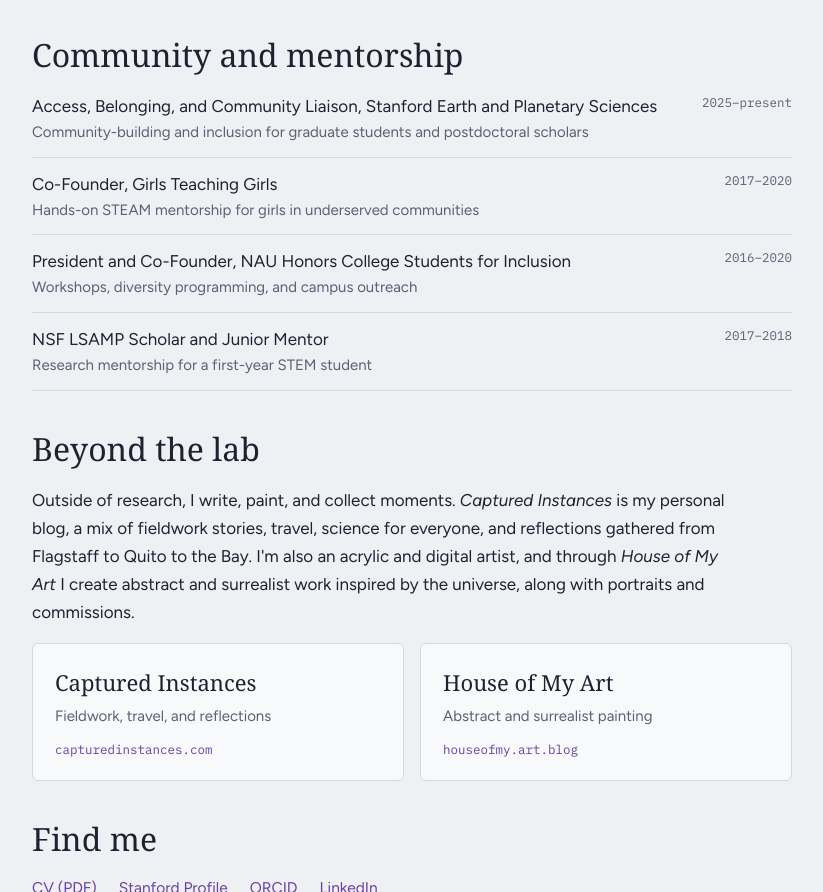
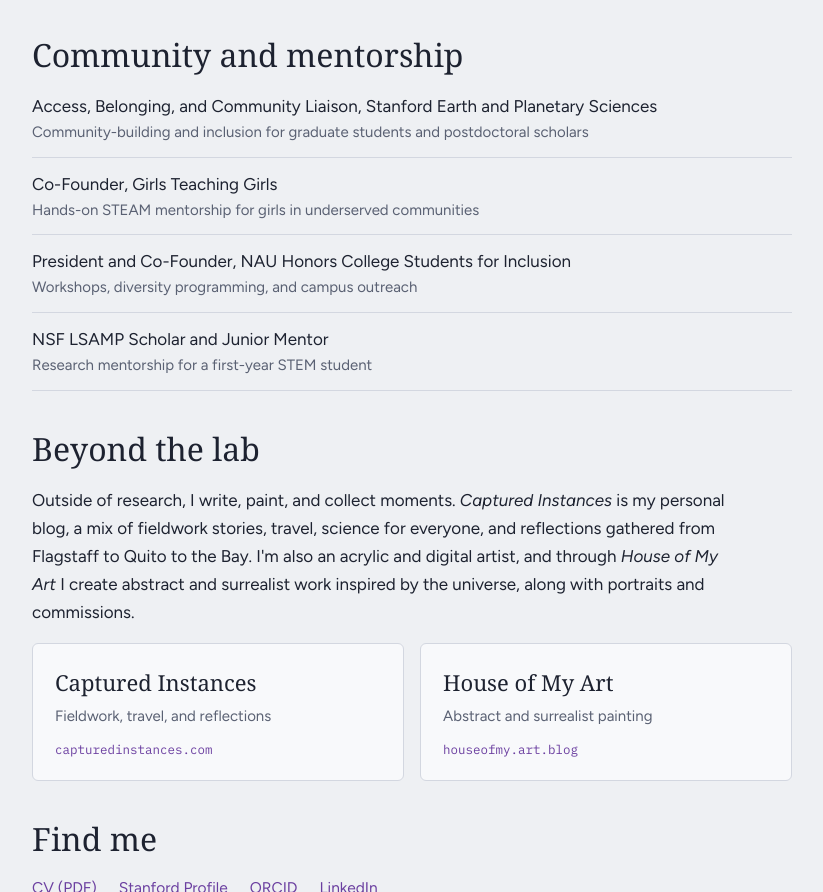
Before and after one commit to miapique/miapique.github.io, a plain HTML site: page index.html in a window 1280 px wide. Shown: the part 3840-4732 px from the top of the page, without its empty margins (228-1051 px from the left). Drawn offline with Linux system fonts and the light colour scheme; a web font is replaced by a local one.

Commit message:
Remove dates from Community and mentorship
Co-Authored-By: Claude Opus 5.5 <noreply@anthropic.com>
Claude-Session: https://claude.ai/code/session_01KpE6bQiUzfBtwgxLXzWjXM

```diff
--- a/index.html
+++ b/index.html
@@ -241,10 +241,10 @@ footer{padding-block:48px 40px; color:var(--muted); font-size:13.5px}
   <section id="community">
     <h2>Community and mentorship</h2>
     <ul class="roles">
-      <li><span>Access, Belonging, and Community Liaison, Stanford Earth and Planetary Sciences</span><span class="when">2025–present</span><span class="sub">Community-building and inclusion for graduate students and postdoctoral scholars</span></li>
-      <li><span>Co-Founder, Girls Teaching Girls</span><span class="when">2017–2020</span><span class="sub">Hands-on STEAM mentorship for girls in underserved communities</span></li>
-      <li><span>President and Co-Founder, NAU Honors College Students for Inclusion</span><span class="when">2016–2020</span><span class="sub">Workshops, diversity programming, and campus outreach</span></li>
-      <li><span>NSF LSAMP Scholar and Junior Mentor</span><span class="when">2017–2018</span><span class="sub">Research mentorship for a first-year STEM student</span></li>
+      <li><span>Access, Belonging, and Community Liaison, Stanford Earth and Planetary Sciences</span><span class="sub">Community-building and inclusion for graduate students and postdoctoral scholars</span></li>
+      <li><span>Co-Founder, Girls Teaching Girls</span><span class="sub">Hands-on STEAM mentorship for girls in underserved communities</span></li>
+      <li><span>President and Co-Founder, NAU Honors College Students for Inclusion</span><span class="sub">Workshops, diversity programming, and campus outreach</span></li>
+      <li><span>NSF LSAMP Scholar and Junior Mentor</span><span class="sub">Research mentorship for a first-year STEM student</span></li>
     </ul>
   </section>
 
```
